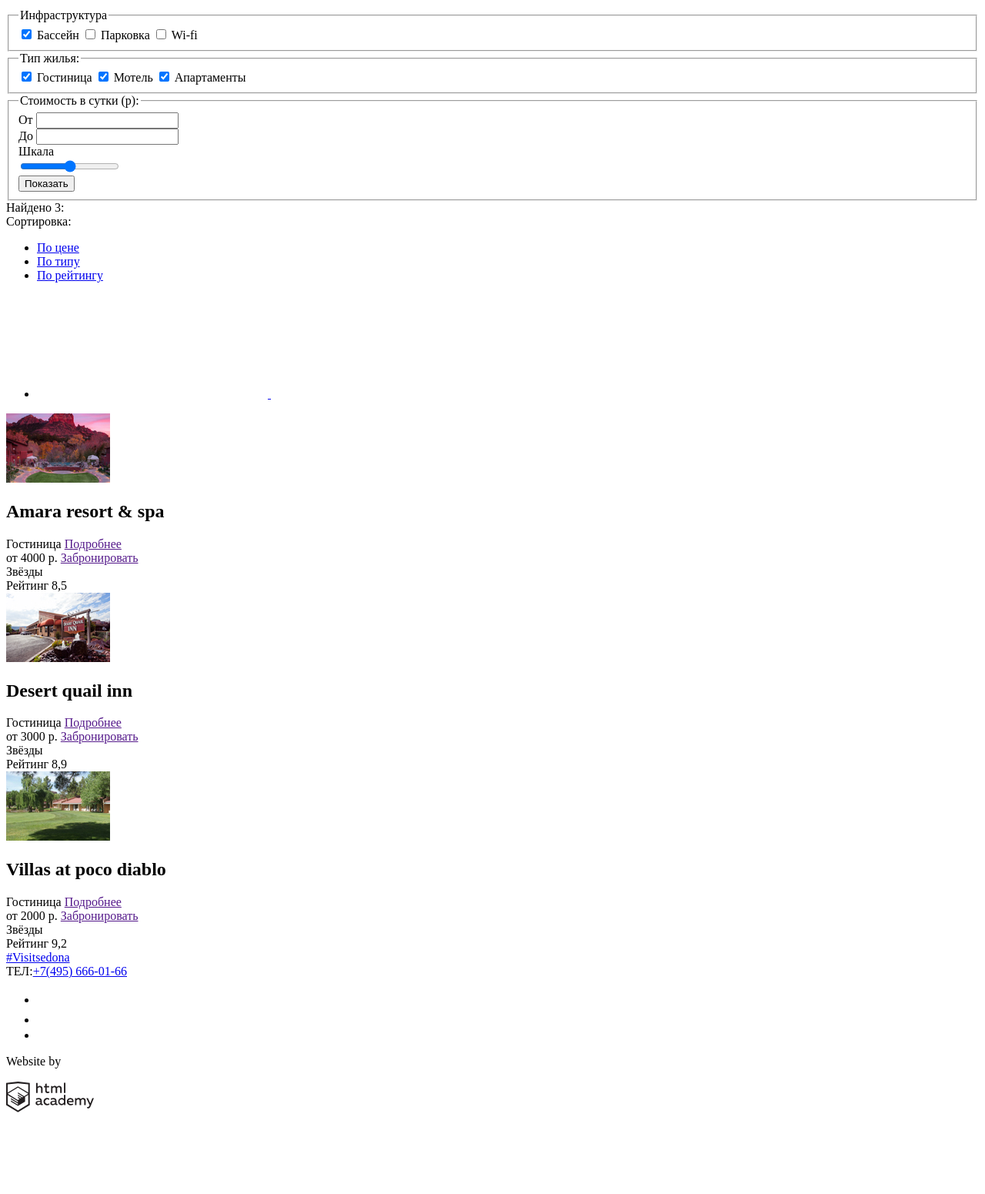
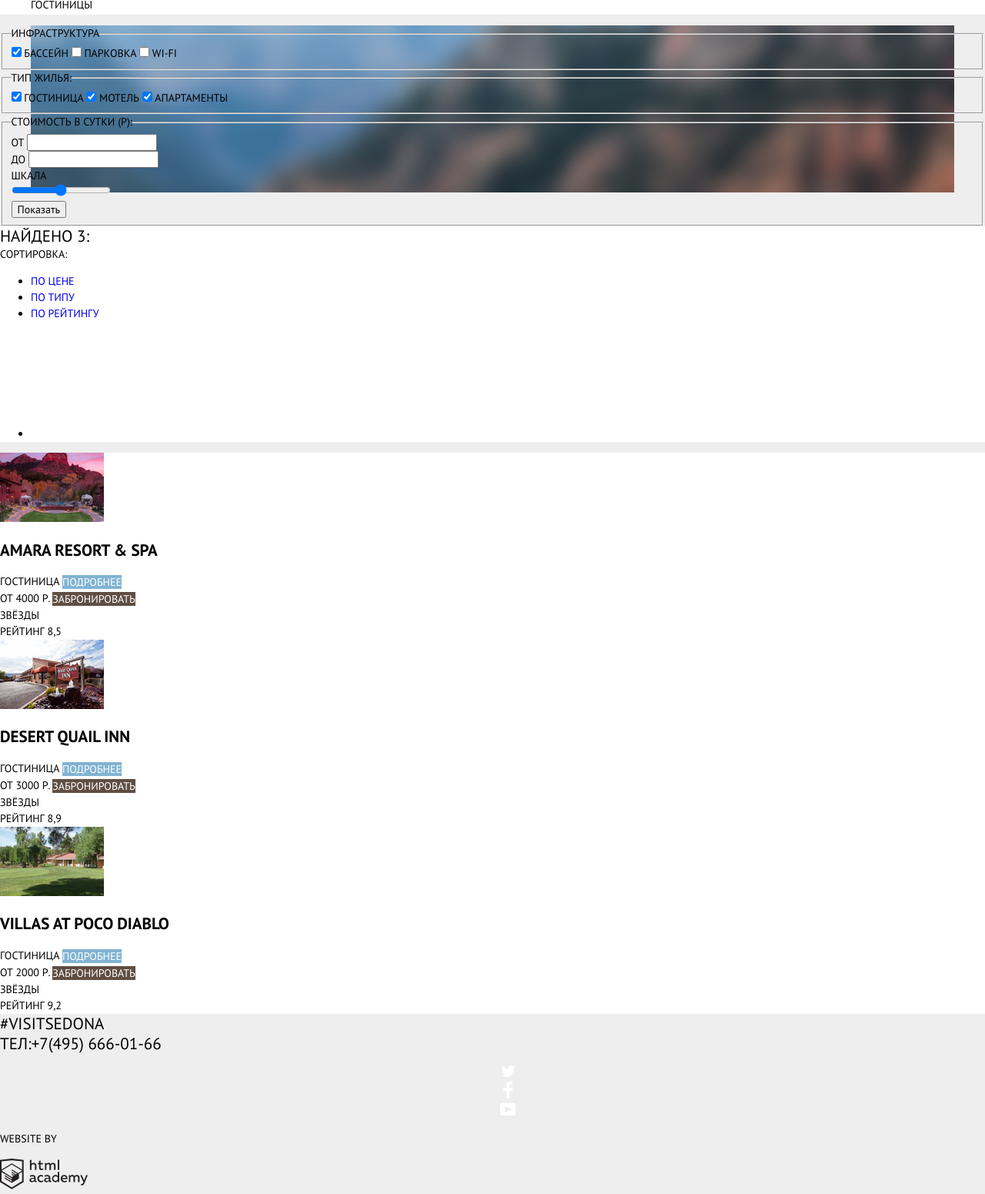
Before and after one commit to AlexandrKhorosh/1669351-sedona-30, a plain HTML site: page hotels.html in a window 1280 px wide. Shown: the part 175-1726 px from the top of the page at 77% size. Before the commit the page ends 1632 px from the top, so only its background shows below. Drawn offline with Linux system fonts and the light colour scheme.

Commit message:
Стилизация внутренней страницы

```diff
--- a/hotels.html
+++ b/hotels.html
@@ -8,15 +8,19 @@
   <link rel="icon" href="img/icons/icon.svg" type="image/svg+xml">
   <link rel="apple-touch-icon" href="img/icons/180.png">
   <link rel="manifest" href="manifest.webmanifest">
+  <link rel="stylesheet" href="css/normalize.css">
+  <link rel="stylesheet" href="css/style.css">
+  <link rel="preconnect" href="https://fonts.gstatic.com">
+  <link href="https://fonts.googleapis.com/css2?family=PT+Sans:wght@400;700&display=swap" rel="stylesheet">
 </head>
 
 <body>
-  <header>
-    <a href="index.html">
+  <header class="main-header">
+    <a class="main-header-logo" href="index.html">
       <img src="img/logo.svg" width="138" height="70" alt="Логотип Седона">
     </a>
-    <nav>
-      <ul>
+    <nav class="main-navigation">
+      <ul class="site-navigation">
         <li>
           <a href="index.html">Информация</a>
         </li>
@@ -31,11 +35,11 @@
         </li>
       </ul>
     </nav>
+
   </header>
-
-  <section>
-    <form>
-      <fieldset>
+  <section class="container">
+    <form class="form-settings">
+      <fieldset class="form-infrastructure">
         <legend>Инфраструктура</legend>
 
         <input type="checkbox" id="check1" checked>
@@ -47,7 +51,7 @@
         <input type="checkbox" id="check3">
         <label for="check3">Wi-fi</label>
       </fieldset>
-      <fieldset>
+      <fieldset class="form-housing">
         <legend>Тип жилья:</legend>
 
         <input type="checkbox" id="check4" checked>
@@ -59,135 +63,150 @@
         <input type="checkbox" id="check6" checked>
         <label for="check6">Апартаменты</label>
       </fieldset>
-      <fieldset>
+      <fieldset class="form-price">
         <legend>Стоимость в сутки (р):</legend>
-        <div>
+        <div class="box-output">
           <label for="range1">От</label>
           <input type="number" id="range1">
         </div>
-        <div>
+        <div class="box-output">
           <label for="range2">До</label>
           <input type="number" id="range2">
         </div>
-        <div>
+        <div class="scale">
           <div>Шкала</div>
           <input type="range">
         </div>
-        <button type="submit">Показать</button>
+        <button class="button-form-settings" type="submit">Показать</button>
       </fieldset>
     </form>
   </section>
 
-  <section>
-    <div>Найдено 3:</div>
-    <div>Сортировка:</div>
-    <ul>
+  <section class="container">
+    <div class="box-sorting">
+      <div class="title">Найдено 3:</div>
+      <div class="sorting">Сортировка:</div>
+      <ul class="sorting-list">
         <li>
-
-        <a href="#">По цене</a>
+          <a class="sorting-item" href="#">По цене</a>
         </li>
         <li>
-        <a href="#">По типу</a>
+          <a class="sorting-item" href="#">По типу</a>
         </li>
         <li>
-        <a href="#">По рейтингу</a>
+          <a class="sorting-item" href="#">По рейтингу</a>
         </li>
         <li>
-        <a href="#">
+          <a class="sorting-item-svg-arrow" href="#">
             <svg></svg>
           </a>
-        <a href="#">
+          <a class="sorting-item-svg-arrow" href="#">
             <svg></svg>
           </a>
         </li>
       </ul>
+    </div>
   </section>
 
-  <section>
+  <section class="container">
+    <div class="box-hotel">
       <div>
-      <img src="img/hotel1.jpg" width="135" height="90" alt="Фото отеля">
+        <img class="hotels-image" src="img/hotel1.jpg" width="135" height="90" alt="Фото отеля">
       </div>
-    <div>
-      <h2>Amara resort & spa</h2>
+      <div class="hotels">
+        <h2 class="title">Amara resort & spa</h2>
         <div>
           <span>Гостиница</span>
-        <a href="">Подробнее</a>
+          <a class="button-details" href="">Подробнее</a>
         </div>
         <div>
           <span>от 4000 р.</span>
-        <a href="">Забронировать</a>
+          <a class="button-reservation" href="">Забронировать</a>
         </div>
       </div>
-    <div>Звёзды</div>
-    <div>Рейтинг 8,5</div>
+      <div class="box-stars">Звёзды</div>
+      <div class="box-rating">Рейтинг 8,5</div>
+    </div>
   </section>
 
-  <section>
+  <section class="container">
+    <div class="box-hotel">
       <div>
-      <img src="img/hotel2.jpg" width="135" height="90" alt="Фото отеля">
+        <img class="hotels-image" src="img/hotel2.jpg" width="135" height="90" alt="Фото отеля">
       </div>
-    <div>
-      <h2>Desert quail inn</h2>
+      <div class="hotels">
+        <h2 class="title">Desert quail inn</h2>
         <div>
           <span>Гостиница</span>
-        <a href="">Подробнее</a>
+          <a class="button-details" href="">Подробнее</a>
         </div>
         <div>
           <span>от 3000 р.</span>
-        <a href="">Забронировать</a>
+          <a class="button-reservation" href="">Забронировать</a>
         </div>
       </div>
-    <div>Звёзды</div>
-    <div>Рейтинг 8,9</div>
+      <div class="box-stars">Звёзды</div>
+      <div class="box-rating">Рейтинг 8,9</div>
+    </div>
   </section>
 
-  <section>
+  <section class="container">
+    <div class="box-hotel">
       <div>
-      <img src="img/hotel3.jpg" width="135" height="90" alt="Фото отеля">
+        <img class="hotels-image" src="img/hotel3.jpg" width="135" height="90" alt="Фото отеля">
       </div>
-    <div>
-      <h2>Villas at poco diablo</h2>
+      <div class="hotels">
+        <h2 class="title">Villas at poco diablo</h2>
         <div>
           <span>Гостиница</span>
-        <a href="">Подробнее</a>
+          <a class="button-details" href="">Подробнее</a>
         </div>
         <div>
           <span>от 2000 р.</span>
-        <a href="">Забронировать</a>
+          <a class="button-reservation" href="">Забронировать</a>
         </div>
       </div>
-    <div>Звёзды</div>
-    <div>Рейтинг 9,2</div>
+      <div class="box-stars">Звёзды</div>
+      <div class="box-rating">Рейтинг 9,2</div>
+    </div>
   </section>
 
-  <footer>
-    <section>
+  <footer class="main-footer">
+    <section class="container">
+      <div class="footer-contacts">
         <div>
-        <a href="https://www.instagram.com/htmlacademy">#Visitsedona</a>
+          <a class="footer-hashtag" href="https://www.instagram.com/htmlacademy">#Visitsedona</a>
         </div>
-      <div>
-        ТЕЛ:<a href="tel:+74956660166">+7(495) 666-01-66</a>
+        <div class="footer-phone-main">
+          ТЕЛ:<a class="footer-phone" href="tel:+74956660166">+7(495) 666-01-66</a>
         </div>
-      <div>
+        <div class="footer-social">
           <ul>
             <li>
-            <a href="https://twitter.com/htmlacademy_ru"><img src="img/icons/twitter-icon.svg" width="17" height="17"
-                alt="twitter"></a>
+              <div class="social-button-box">
+                <a class="social-button" href="https://twitter.com/htmlacademy_ru"><img src="img/icons/twitter-icon.svg"
+                    width="17" height="17" alt="twitter"></a>
+              </div>
             </li>
             <li>
-            <a href="https://www.facebook.com/htmlacademy/"><img src="img/icons/fb-icon.svg" width="12" height="22"
-                alt="facebook"></a>
+              <div class="social-button-box">
+                <a class="social-button" href="https://www.facebook.com/htmlacademy/"><img src="img/icons/fb-icon.svg"
+                    width="12" height="22" alt="facebook"></a>
+              </div>
             </li>
             <li>
-            <a href="https://www.youtube.com/channel/UChUxTMjJGo-JDRY8pNTGL2g"><img src="img/icons/youtube-icon.svg"
-                width="20" height="16" alt="youtube"></a>
+              <div class="social-button-box">
+                <a class="social-button" href="https://www.youtube.com/channel/UChUxTMjJGo-JDRY8pNTGL2g"><img
+                    src="img/icons/youtube-icon.svg" width="20" height="16" alt="youtube"></a>
+              </div>
             </li>
           </ul>
         </div>
-      <div>
+        <div class="footer-copyright">
           <p>Website by</p>
-        <a href="https://htmlacademy.ru"><img src="img/logo-htmlacademy.svg" width="115" height="41"
-            alt="Логотип Html Academy"></a>
+          <a class="button-copyright" href="https://htmlacademy.ru"><img src="img/logo-htmlacademy.svg" width="115"
+              height="41" alt="Логотип Html Academy"></a>
+        </div>
       </div>
     </section>
   </footer>
```
Lines whose indentation alone changed are shown as unchanged.
